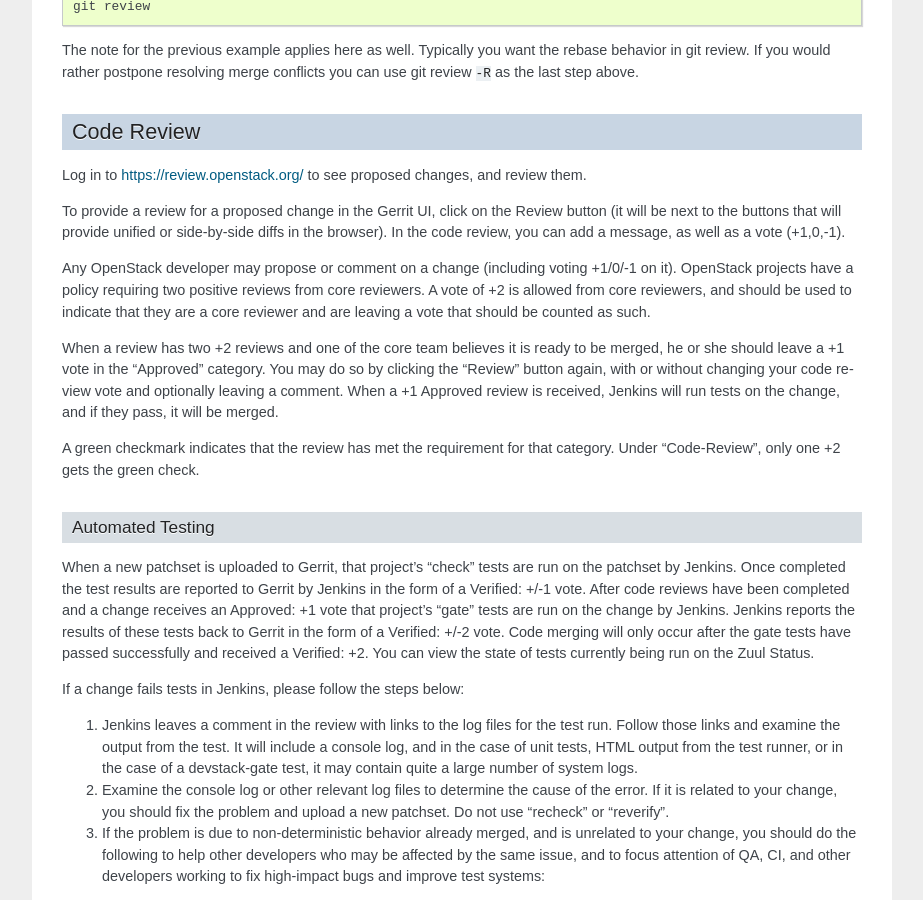
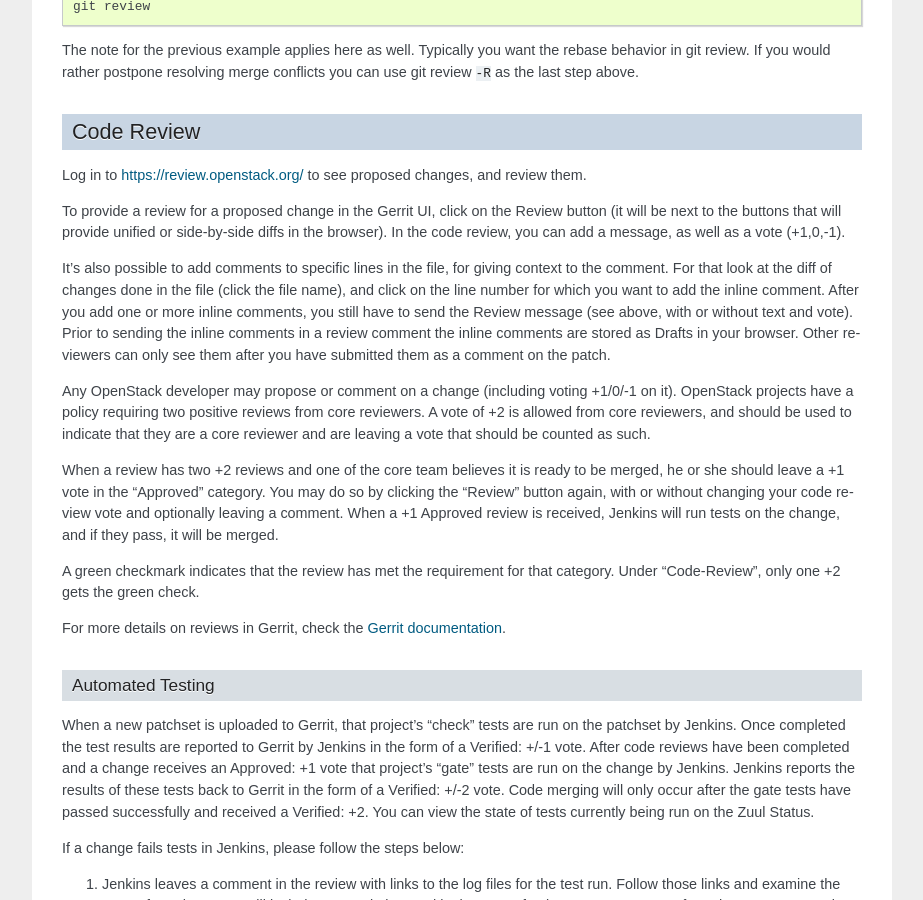
Before and after one commit to openstack-archive/infra-manual, a Sphinx documentation site: the page built from doc/source/developers.rst, in a window 1280 px wide and 900 px high, scrolled down 5791 px. Shown: the whole window, without its empty margins (198-1121 px from the left). Built offline with Sphinx 7.4.7, drawn with Linux system fonts in a browser that asks for light colours.

Commit message:
Add information about inline reviews
Add a paragraph explaining how to comment on specific lines of a review.

Also, add link to Gerrit review documentation.

The Paragraph was copied from https://review.openstack.org/107360 and markup
adjusted.

Change-Id: Id2e848c0ec20d87b504610b2aed492f9c22d9e35
Co-Authored-By: Pavel Sedlák <psedlak@redhat.com>

```diff
--- a/doc/source/developers.rst
+++ b/doc/source/developers.rst
@@ -343,6 +343,16 @@
 unified or side-by-side diffs in the browser). In the code review, you
 can add a message, as well as a vote (+1,0,-1).
 
+It's also possible to add comments to specific lines in the file, for
+giving context to the comment. For that look at the diff of changes
+done in the file (click the file name), and click on the line number
+for which you want to add the inline comment. After you add one or
+more inline comments, you still have to send the Review message (see
+above, with or without text and vote). Prior to sending the inline
+comments in a review comment the inline comments are stored as Drafts
+in your browser. Other reviewers can only see them after you have
+submitted them as a comment on the patch.
+
 Any OpenStack developer may propose or comment on a change (including
 voting +1/0/-1 on it). OpenStack projects have a policy requiring two
 positive reviews from core reviewers. A vote of +2 is allowed from
@@ -359,6 +369,10 @@
 A green checkmark indicates that the review has met the requirement
 for that category. Under "Code-Review", only one +2 gets the green
 check.
+
+For more details on reviews in Gerrit, check the
+`Gerrit documentation
+<https://review.openstack.org/Documentation/intro-quick.html#_reviewing_the_change>`_.
 
 Automated Testing
 -----------------
```
